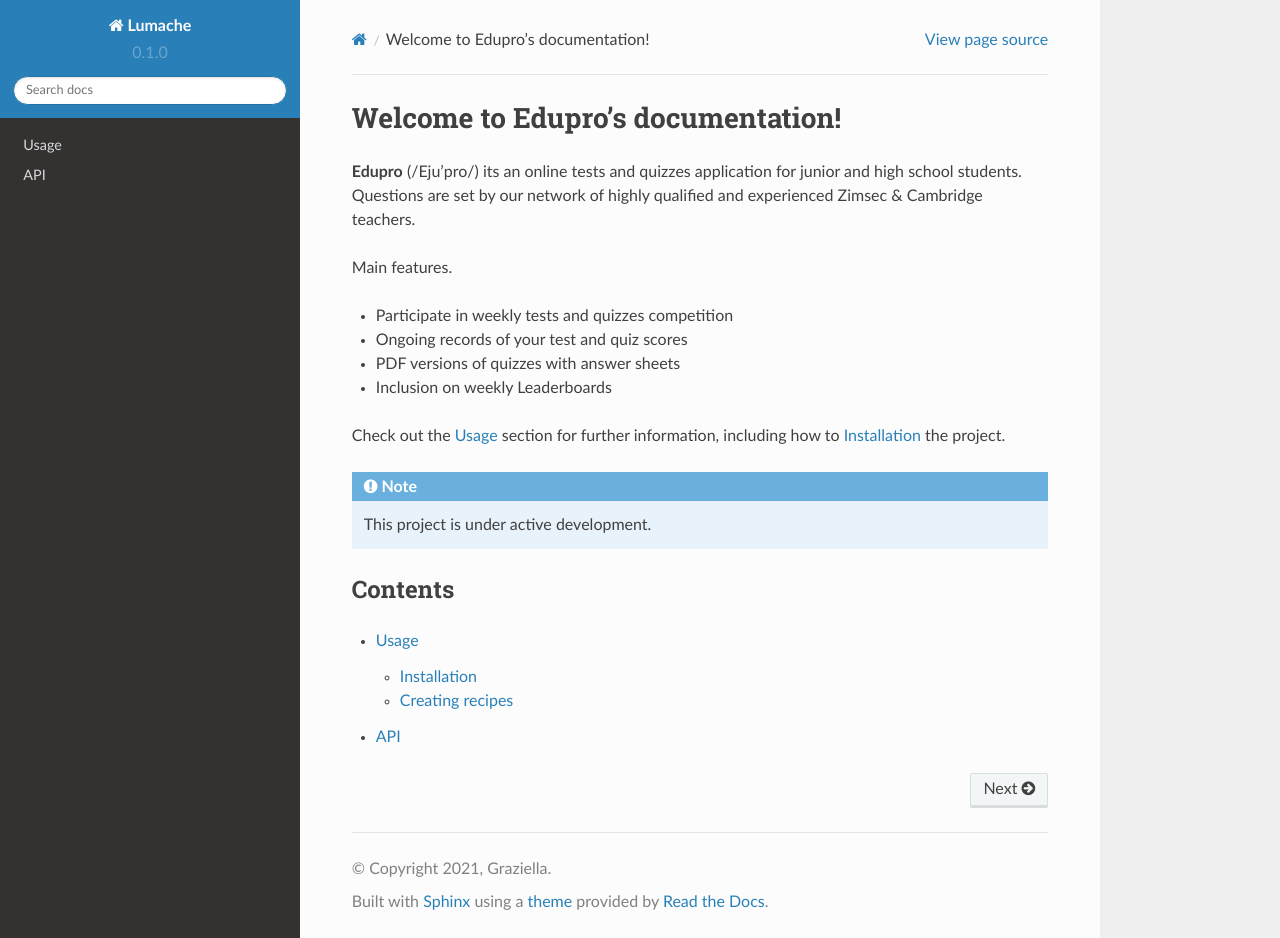
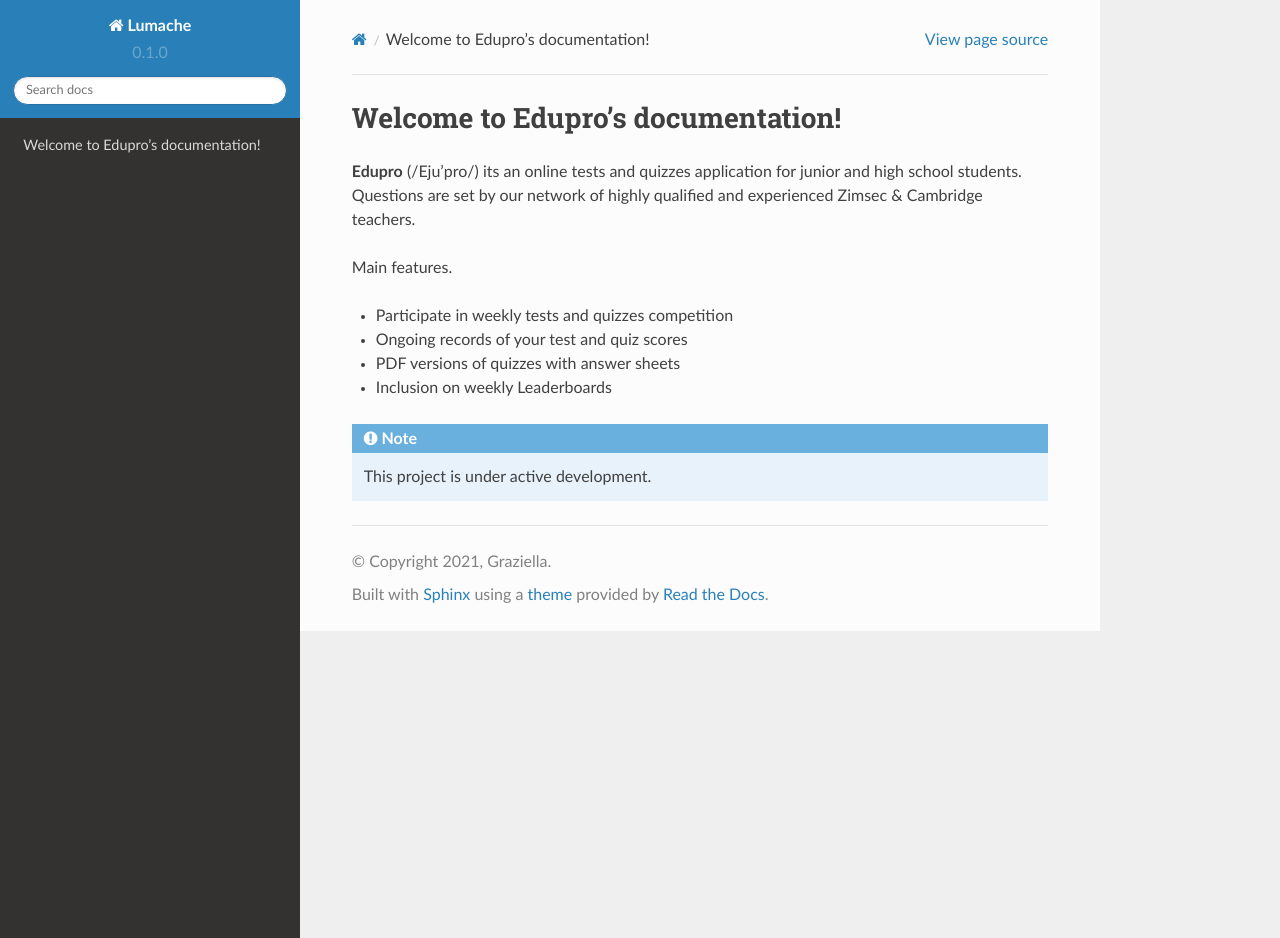
Before and after one commit to ttshava/eduprodocs, a Sphinx documentation site: the page built from docs/source/index.rst, in a window 1280 px wide and 938 px high. Built offline with Sphinx 7.4.7 and the Read the Docs theme 2.0.0, drawn with Linux system fonts in a browser that asks for light colours.

Commit message:
Update index.rst

```diff
--- a/docs/source/index.rst
+++ b/docs/source/index.rst
@@ -15,19 +15,6 @@
 •	Inclusion on weekly Leaderboards
 
 
-
-
-Check out the :doc:`usage` section for further information, including
-how to :ref:`installation` the project.
-
 .. note::
 
    This project is under active development.
-
-Contents
---------
-
-.. toctree::
-
-   usage
-   api
```
